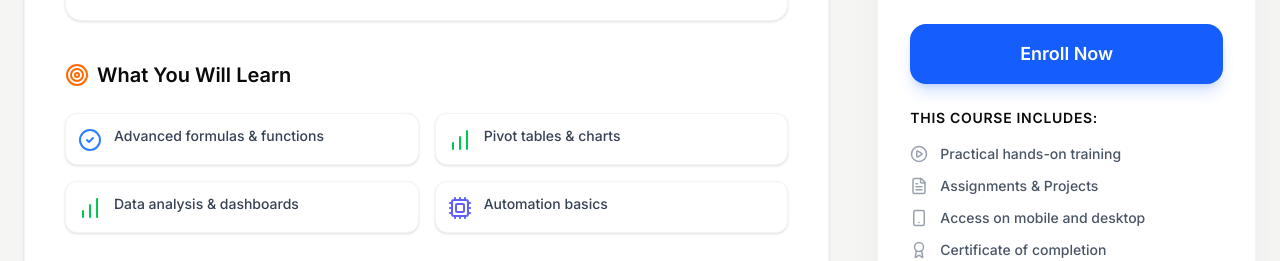
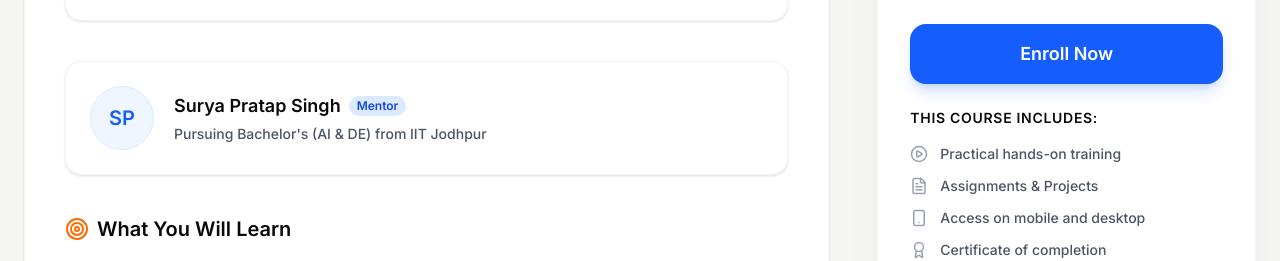
Before and after one commit to sg-surya/bcss, a React (Vite) app: page /courses/advanced-excel in a window 1280 px wide. Shown: the part 807-1068 px from the top of the page. Built offline with nearby package versions, Linux system fonts and the light colour scheme; a web font is replaced by a local one.

Commit message:
feat: Add mentor section to course details
Introduces a dedicated section to display mentor information on the course details page. This includes the mentor's name, designation, and a brief academic background, enhancing the credibility and detail of the course offering.

```diff
--- a/src/pages/CourseDetailsPage.tsx
+++ b/src/pages/CourseDetailsPage.tsx
@@ -204,6 +204,21 @@ export default function CourseDetailsPage() {
                       <p className="text-lg text-gray-700 leading-relaxed font-medium bg-white p-6 rounded-2xl border border-gray-100 shadow-sm">
                         Is course me aap <span className="text-blue-600 font-bold">{course.title}</span> aur freelancing seekh kar 3 months me earning start kar sakte ho. Practical training aur live projects ke sath apne career ko boost karein.
                       </p>
+                    </div>
+
+                    {/* Mentor Section */}
+                    <div className="bg-white border border-gray-100 rounded-2xl p-6 shadow-sm flex items-center gap-5">
+                      <div className="w-16 h-16 rounded-full bg-blue-50 border border-blue-100 flex items-center justify-center text-blue-600 font-bold text-xl shrink-0">
+                        SP
+                      </div>
+                      <div>
+                        <h3 className="text-lg font-bold text-[#0a0a0a] mb-1 flex items-center gap-2">
+                          Surya Pratap Singh <span className="text-xs font-semibold bg-blue-100 text-blue-700 px-2 py-0.5 rounded-full">Mentor</span>
+                        </h3>
+                        <p className="text-sm text-gray-600 font-medium">
+                          Pursuing Bachelor's (AI & DE) from IIT Jodhpur
+                        </p>
+                      </div>
                     </div>
 
                     <div>
```
